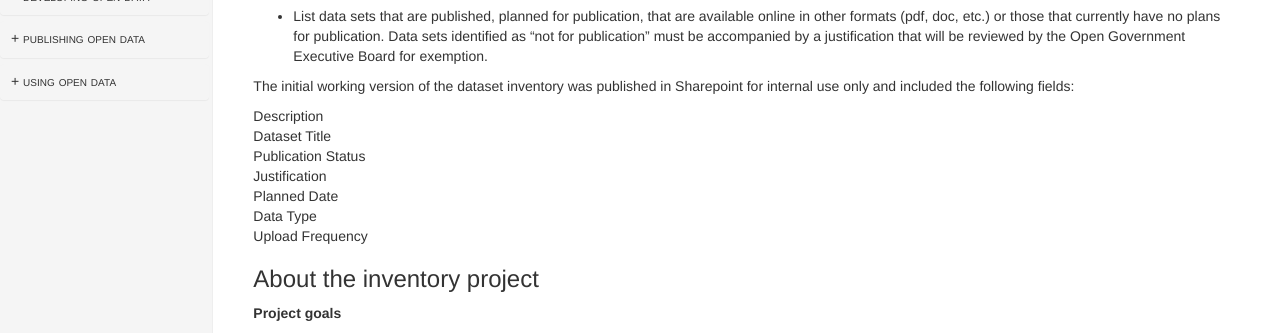
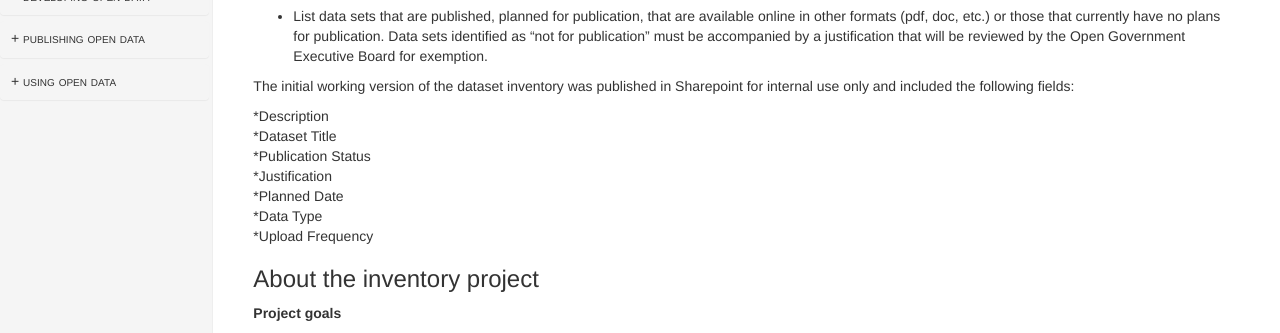
Before and after one commit to cityofaustin/open-data-manual, a Jekyll site: the page built from inventory.md, in a window 1280 px wide and 900 px high, scrolled down 526 px. Shown: the part 152-485 px from the top of the window. Built offline with Jekyll 4.4.1, drawn with Linux system fonts in a browser that asks for light colours; nearby versions of some CDN libraries.

```diff
--- a/inventory.md
+++ b/inventory.md
@@ -35,13 +35,13 @@ Additional guidelines set forth by CTM were that the inventory should:
 
 The initial working version of the dataset inventory was published in Sharepoint for internal use only and included the following fields:
 
-Description
-Dataset Title
-Publication Status
-Justification
-Planned Date
-Data Type
-Upload Frequency
+*Description
+*Dataset Title
+*Publication Status
+*Justification
+*Planned Date
+*Data Type
+*Upload Frequency
 
 
 ## About the inventory project
```
